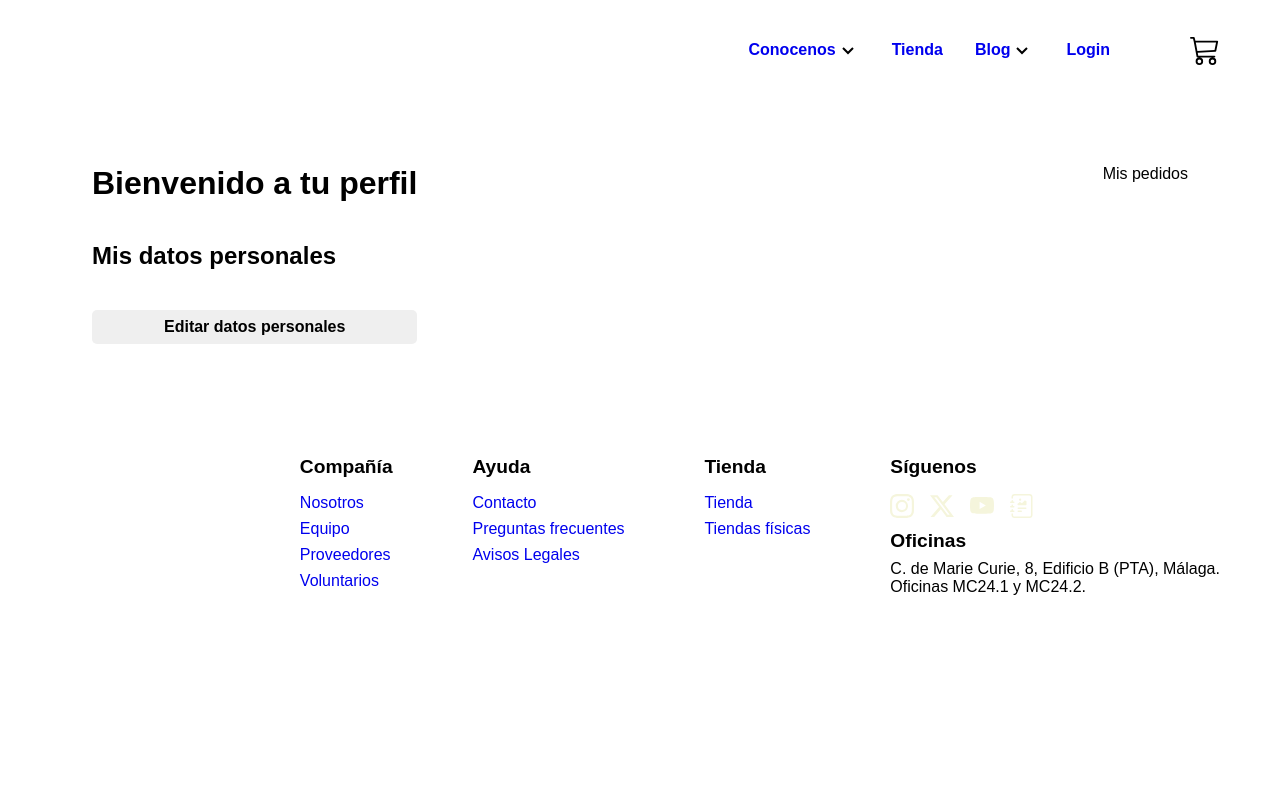
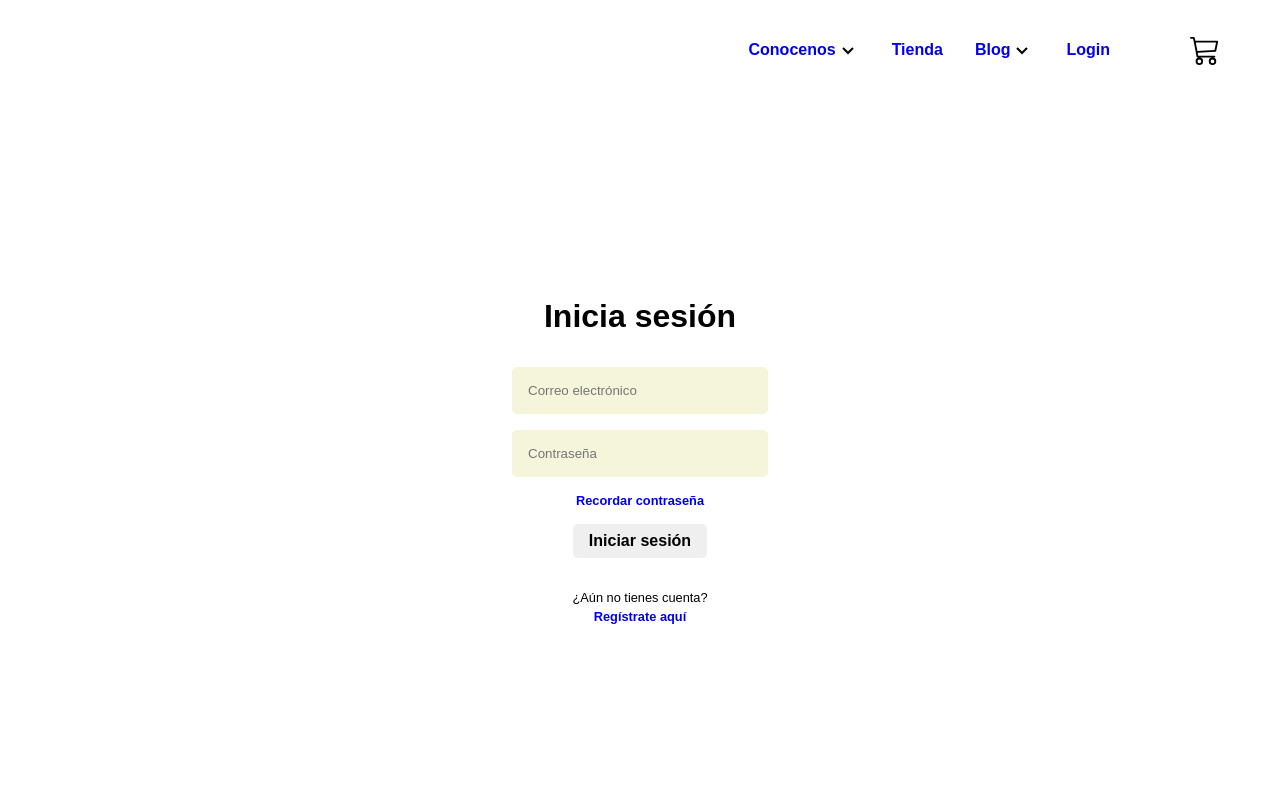
Before and after one commit to AlexContreras0/ecommerce, a Next.js app in the folder front/: page /blog in a window 1280 px wide. Shown: the top 800 px of the page. Built offline with nearby package versions, Linux system fonts and the light colour scheme.

Commit message:
Datos personales y contraseña en el blog

```diff
--- a/front/src/components/ClienteComponent/ClienteComponent.jsx
+++ b/front/src/components/ClienteComponent/ClienteComponent.jsx
@@ -2,18 +2,21 @@ import React, { useState, useEffect } from "react";
 import styles from "./ClienteComponent.module.css";
 
 export default function ClienteComponent() {
-  const [userData, setUserData] = useState(null);
+  const userLocalStorage = JSON.parse(localStorage.getItem('user'))
+  const [userData, setUserData] = useState(userLocalStorage);
   const [isUserLoggedIn, setIsUserLoggedIn] = useState(false);
 
-  useEffect(() => {
-    const userLocalStorage = localStorage.getItem("user");
-    const isUserLogedLocalStorage = localStorage.getItem("isUserLogedLStorage");
+  console.log(userData, "este es el userdata del clientecomponente")
 
-    if (userLocalStorage && isUserLogedLocalStorage) {
-      setUserData(JSON.parse(userLocalStorage));
-      setIsUserLoggedIn(JSON.parse(isUserLogedLocalStorage));
-    }
-  }, []);
+  // useEffect(() => {
+  //   const userLocalStorage = localStorage.getItem("user");
+  //   const isUserLogedLocalStorage = localStorage.getItem("isUserLogedLStorage");
+
+  //   if (userLocalStorage && isUserLogedLocalStorage) {
+  //     setUserData(JSON.parse(userLocalStorage));
+  //     setIsUserLoggedIn(JSON.parse(isUserLogedLocalStorage));
+  //   }
+  // }, []);
 
   return (
     <div>
@@ -27,14 +30,14 @@ export default function ClienteComponent() {
                 <>
                   <p className={styles.name}>
                     <span>Nombre: </span>
-                    {userData.nombre}
+                    {userData.userName}
                   </p>
                   <p className={styles.phone}>
                     <span>Teléfono:</span>
-                    {userData.phone}
+                    {userData.userPhone}
                   </p>
                   <p className={styles.address}>
-                    <span>Dirección:</span> {userData.address}
+                    <span>Dirección:</span> {userData.userAddress}
                   </p>
                 </>
               )}
--- a/front/src/components/LoginFormAddComponent/LoginFormAddComponent.jsx
+++ b/front/src/components/LoginFormAddComponent/LoginFormAddComponent.jsx
@@ -5,14 +5,24 @@ import styles from "./LoginForm.module.css";
 import cliente from "../ClienteComponent/ClienteComponent";
 
 export default function LoginFormAddComponent(props) {
+
+  // const isUserLogedLocalStorage = JSON.parse(localStorage.getItem('isUserLogedLStorage'))
+  // const userLocalStorage = JSON.parse(localStorage.getItem('user'))
+
+  const [user, setUser] = useState({
+    email: "",
+    password: "",
+  });
+
+
   const {
     product,
     isUserLoged,
     setIsUserLoged,
     token,
     setToken,
-    user,
-    setUser,
+    // user,
+    // setUser,
     userData,
     setUserData,
     roleUser,
@@ -31,7 +41,16 @@ export default function LoginFormAddComponent(props) {
       try {
         const getUserfiltered = async () => {
           const userFiltered = await getUsers(user);
-          setUserData(userFiltered);
+          // setUserData(userFiltered);
+          localStorage.setItem('user', JSON.stringify(userFiltered))
+          if (userFiltered) {
+            localStorage.setItem('isUserLogedLStorage', JSON.stringify(true))
+            setIsUserLoged(true)
+            const isUserLogedLocalStorage = JSON.parse(localStorage.getItem('isUserLogedLStorage'))
+            console.log("estos son el usuario y el isloged en el LoginForm despues", userFiltered, isUserLogedLocalStorage)
+            } else {
+              alert("El usuario no existe")
+            }
         };
         getUserfiltered();
         if (userData.userRole == "user") {
--- a/front/src/pages/blog.jsx
+++ b/front/src/pages/blog.jsx
@@ -1,14 +1,45 @@
 import ClienteComponent from "@/components/ClienteComponent/ClienteComponent";
 import FooterComponent from "@/components/FooterComponent/FooterComponent";
+import LoginFormAddComponent from "@/components/LoginFormAddComponent/LoginFormAddComponent";
 import NavMenu from "@/components/NavMenu/NavMenu";
 import NavMenu2 from "@/components/NavMenu/NavMenu";
-import React from "react";
+import React, { useEffect, useState } from "react";
 
 export default function page() {
+
+  const isUserLogedLocalStorage = JSON.parse(localStorage.getItem('isUserLogedLStorage'))
+  const [isUserLoged, setIsUserLoged] = useState(false)
+  console.log("este es el isuserloged inicial antes",isUserLogedLocalStorage, " y el userloged del blog",isUserLoged)
+  // useEffect(() => {
+  // // setIsUserLoged(isUserLogedLocalStorage)
+  // console.log("este es el isuserloged inicial",isUserLogedLocalStorage, " y el userloged del blog",isUserLoged)
+  // }, []);
+
   return (
     <div>
       <NavMenu />
-      <ClienteComponent />
+      {isUserLoged ? (<ClienteComponent/>): (
+        <LoginFormAddComponent
+          // product={product}
+          isUserLoged={isUserLoged}
+          setIsUserLoged={setIsUserLoged}
+          // token={token}
+          // setToken={setToken}
+          // user ={user}
+          // setUser ={setUser}
+          // userData={userData}
+          // setUserData={setUserData}
+          // roleUser = {roleUser}
+          // setRoleUser= {setRoleUser}
+          // roleSupplier={roleSupplier}
+          // setRoleSupplier={setRoleSupplier}
+          // showPassword={showPassword}
+          // setShowPassword={setShowPassword}
+          // error={error}
+          // setError={setError}
+        />
+      ) }
+
       <FooterComponent />
     </div>
   );
--- a/front/src/pages/index.js
+++ b/front/src/pages/index.js
@@ -3,6 +3,9 @@ import NavMenu from "@/components/NavMenu/NavMenu";
 import React from "react";
 
 export default function Home() {
+  // localStorage.setItem('isUserLogedLStorage', JSON.stringify(false))
+  // const isUserLogedLocalStorage = JSON.parse(localStorage.getItem('isUserLogedLStorage'))
+  // console.log("este es el isuserloged del home", isUserLogedLocalStorage )
   return (
     <>
       <NavMenu />
--- a/front/src/pages/tienda.jsx
+++ b/front/src/pages/tienda.jsx
@@ -11,6 +11,10 @@ export default function tienda() {
   const [firstElementPage, setFirstElementPage] = useState(0);
   const [elementForPage, setElementForPage] = useState(12);
   const [inputSearched, setInputSearched] = useState("");
+
+  // localStorage.setItem('isUserLogedLStorage', JSON.stringify(false))
+  // const isUserLogedLocalStorage = JSON.parse(localStorage.getItem('isUserLogedLStorage'))
+  // console.log("este es el isuserloged del home", isUserLogedLocalStorage )
 
   useEffect(() => {
     if (inputSearched == "") {
```
Also changed, not shown: 1 other file (tests, documents, lock files or other folders).
